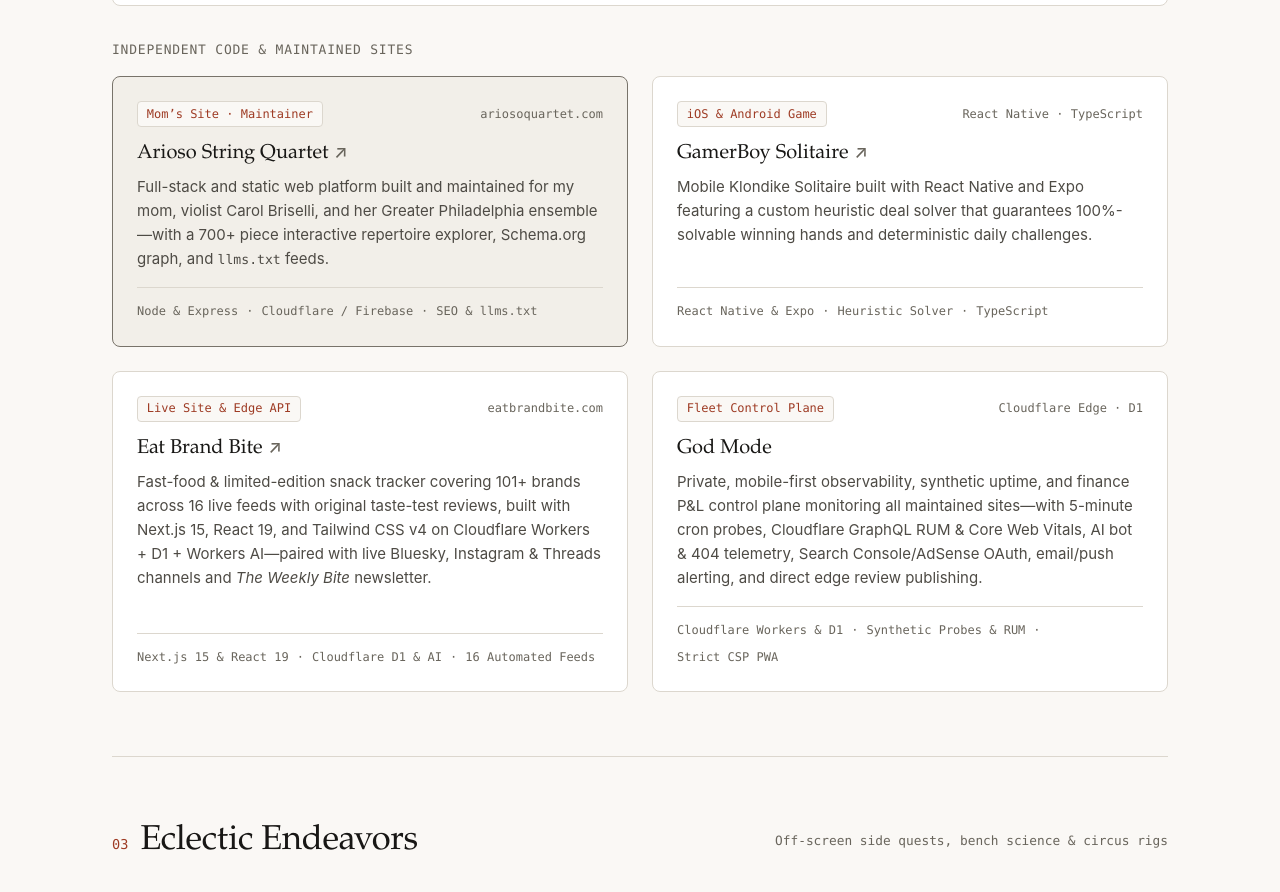
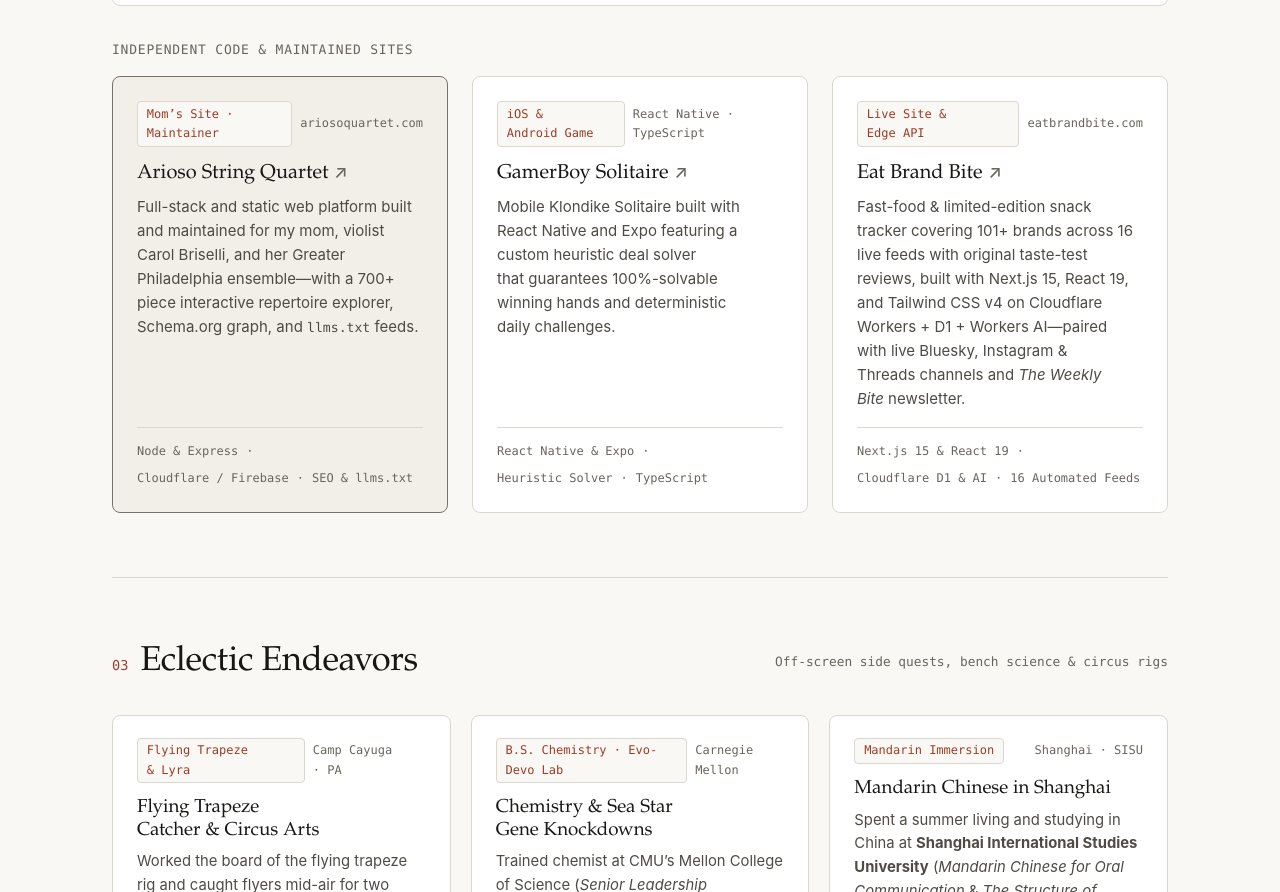
Before and after one commit to MattBriselli/mattbriselli.com, a plain HTML site: page index.html in a window 1280 px wide. Shown: the part 3664-4556 px from the top of the page. Drawn offline with Linux system fonts and the light colour scheme; no server answers.

Commit message:
chore: remove private control plane reference from public site and feeds

```diff
--- a/index.html
+++ b/index.html
@@ -775,22 +775,6 @@
             <li>16 Automated Feeds</li>
           </ul>
         </li>
-
-        <li class="directory-card">
-          <div class="card-meta">
-            <span class="badge">Fleet Control Plane</span>
-            <span class="card-year">Cloudflare Edge · D1</span>
-          </div>
-          <h4>God Mode</h4>
-          <p>
-            Private, mobile-first observability, synthetic uptime, and finance P&amp;L control plane monitoring all maintained sites—with 5-minute cron probes, Cloudflare GraphQL RUM &amp; Core Web Vitals, AI bot &amp; 404 telemetry, Search Console/AdSense OAuth, email/push alerting, and direct edge review publishing.
-          </p>
-          <ul class="tag-list" role="list" aria-label="God Mode stack">
-            <li>Cloudflare Workers &amp; D1</li>
-            <li>Synthetic Probes &amp; RUM</li>
-            <li>Strict CSP PWA</li>
-          </ul>
-        </li>
       </ul>
     </section>
 
--- a/resume.json
+++ b/resume.json
@@ -217,10 +217,6 @@
       "name": "Eat Brand Bite",
       "url": "https://eatbrandbite.com",
       "description": "Fast-food & limited-edition snack tracker covering 101+ brands across 16 automated live feeds with original taste-test reviews, built with Next.js 15, React 19, Tailwind CSS v4, and a Cloudflare Workers + D1 + Workers AI sightings API, paired with live Bluesky/Instagram/Threads channels and The Weekly Bite newsletter."
-    },
-    {
-      "name": "God Mode — Fleet Observability & Control Plane",
-      "description": "Private, mobile-first fleet health, synthetic uptime, and finance P&L control plane on Cloudflare Workers, D1, and 5-minute Cron Triggers—combining synthetic probes, Cloudflare GraphQL RUM & Core Web Vitals, AI bot & 404 telemetry, SSL/domain expiry monitoring, Google Search Console & AdSense/AdMob OAuth, email/push alerting, strict per-request CSP nonces, and direct edge review publishing."
     }
   ]
 }
--- a/scripts/crawl-google-maps.mjs
+++ b/scripts/crawl-google-maps.mjs
@@ -756,7 +756,7 @@ async function main() {
   };
   existingData.places = finalPlaces;
 
-  // Compact serialization keeps maps-index.json < 256 KB for God Mode synthetic probes
+  // Compact serialization keeps maps-index.json < 256 KB for fast initial load
   fs.writeFileSync(mapsJsonPath, JSON.stringify(existingData) + "\n", "utf8");
   fs.writeFileSync(
     mapsReviewsPath,
--- a/styles.css
+++ b/styles.css
@@ -603,7 +603,7 @@
   /* Directory Grid & Cards */
   .directory-grid {
     display: grid;
-    grid-template-columns: repeat(auto-fit, minmax(min(100%, 24rem), 1fr));
+    grid-template-columns: repeat(auto-fit, minmax(min(100%, 19.5rem), 1fr));
     gap: 1.5rem;
   }
 
```
Also changed, not shown: llms.txt.
